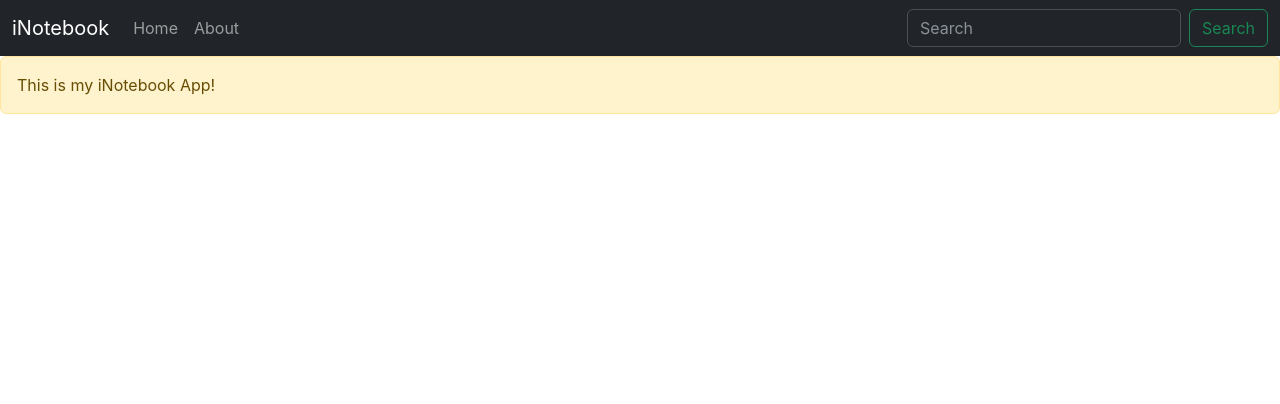
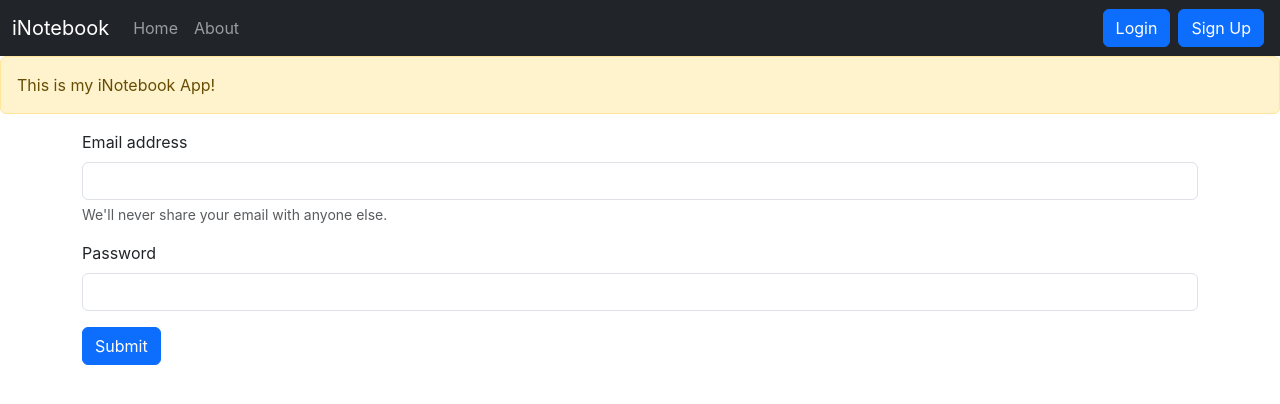
Before and after one commit to TanushreeMore/MERN-Project---inotebook, a React (Create React App) app: page /login in a window 1280 px wide. Shown: the top 404 px of the page. Built offline with nearby package versions, Linux system fonts and the light colour scheme; the HTML template or start-up script is replaced by a standard one.

Commit message:
Adding Login Component

```diff
--- a/src/App.js
+++ b/src/App.js
@@ -9,6 +9,8 @@
 import About from "./components/About";
 import NoteState from "./context/notes/NoteState";
 import Alert from "./components/Alert";
+import SignUp from "./components/SignUp";
+import Login from "./components/Login";
 
 function App() {
   return (
@@ -21,6 +23,8 @@
           <Routes>
             <Route exact path="/" element={<Home />} />
             <Route exact path="/about" element={<About />} />
+            <Route exact path="/login" element={<Login />} />
+            <Route exact path="/signup" element={<SignUp />} />
           </Routes>
           </div>
         </BrowserRouter>
--- /dev/null
+++ b/src/components/Login.js
@@ -0,0 +1,54 @@
+import React, {useState} from 'react'
+import { useNavigate  } from 'react-router-dom'
+
+
+const Login = (props) => {
+    const [credentials, setCredentials] = useState({email: "", password: ""})
+    let navigate  = useNavigate();
+
+    const handleSubmit = async (e) => {
+        e.preventDefault();
+        const response = await fetch("http://localhost:5000/api/auth/login", {
+            method: 'POST',
+            headers: {
+                'Content-Type': 'application/json'
+            },
+            body: JSON.stringify({email: credentials.email, password: credentials.password})
+        });
+        const json = await response.json()
+        console.log(json);
+        if (json.success){
+            // Save the auth token and redirect
+            localStorage.setItem('token', json.authtoken);
+            navigate.push("/");
+
+        }
+        else{
+            alert("Invalid credentials");
+        }
+    }
+
+    const onChange = (e)=>{
+        setCredentials({...credentials, [e.target.name]: e.target.value})
+    }
+
+    return (
+        <div>
+            <form  onSubmit={handleSubmit}>
+                <div className="mb-3">
+                    <label htmlFor="email" className="form-label">Email address</label>
+                    <input type="email" className="form-control" value={credentials.email} onChange={onChange} id="email" name="email" aria-describedby="emailHelp" />
+                    <div id="emailHelp" className="form-text">We'll never share your email with anyone else.</div>
+                </div>
+                <div className="mb-3">
+                    <label htmlFor="password" className="form-label">Password</label>
+                    <input type="password" className="form-control" value={credentials.password} onChange={onChange} name="password" id="password" />
+                </div>
+
+                <button type="submit" className="btn btn-primary">Submit</button>
+            </form>
+        </div>
+    )
+}
+
+export default Login
--- a/src/components/Navbar.js
+++ b/src/components/Navbar.js
@@ -25,7 +25,7 @@
           <span className="navbar-toggler-icon"></span>
         </button>
         <div className="collapse navbar-collapse" id="navbarSupportedContent">
-          <ul className="navbar-nav me-auto mb-2 mb-lg-0">
+          <ul className="navbar-nav me-auto mb-1 mb-lg-0">
             <li className="nav-item">
               <Link className={`nav-link ${location.pathname === "/" ? "active" : "" }`} aria-current="page" to="/">
                 Home
@@ -38,15 +38,8 @@
             </li>
           </ul>
           <form className="d-flex" role="search">
-            <input
-              className="form-control me-2"
-              type="search"
-              placeholder="Search"
-              aria-label="Search"
-            />
-            <button className="btn btn-outline-success" type="submit">
-              Search
-            </button>
+          <Link className="btn btn-primary mx-1" to="/login" role="button">Login</Link>
+          <Link className="btn btn-primary mx-1" to="/signup" role="button">Sign Up</Link>
           </form>
         </div>
       </div>
--- /dev/null
+++ b/src/components/SignUp.js
@@ -0,0 +1,9 @@
+import React from 'react'
+
+const SignUp = () => {
+  return (
+    <div>SignUp</div>
+  )
+}
+
+export default SignUp
```
Also changed, not shown: 1 other file (tests, documents, lock files or other folders).
